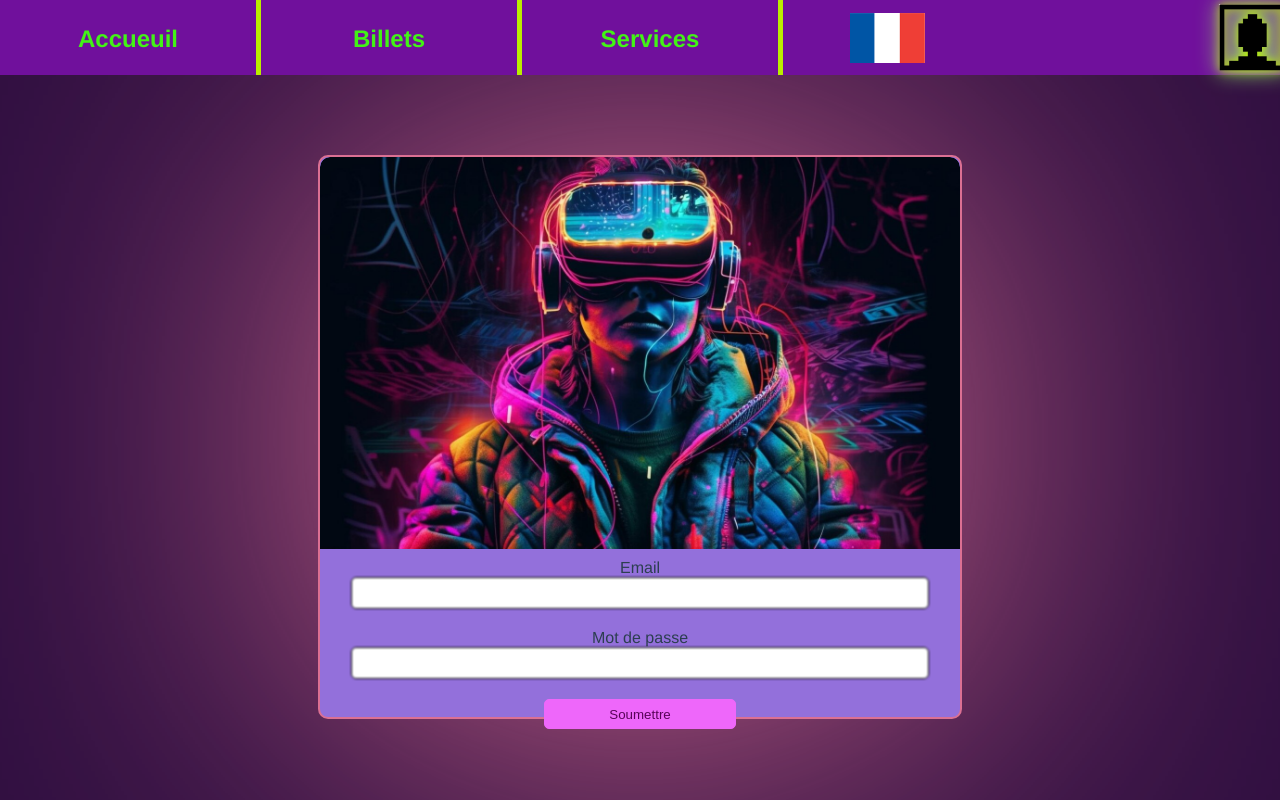
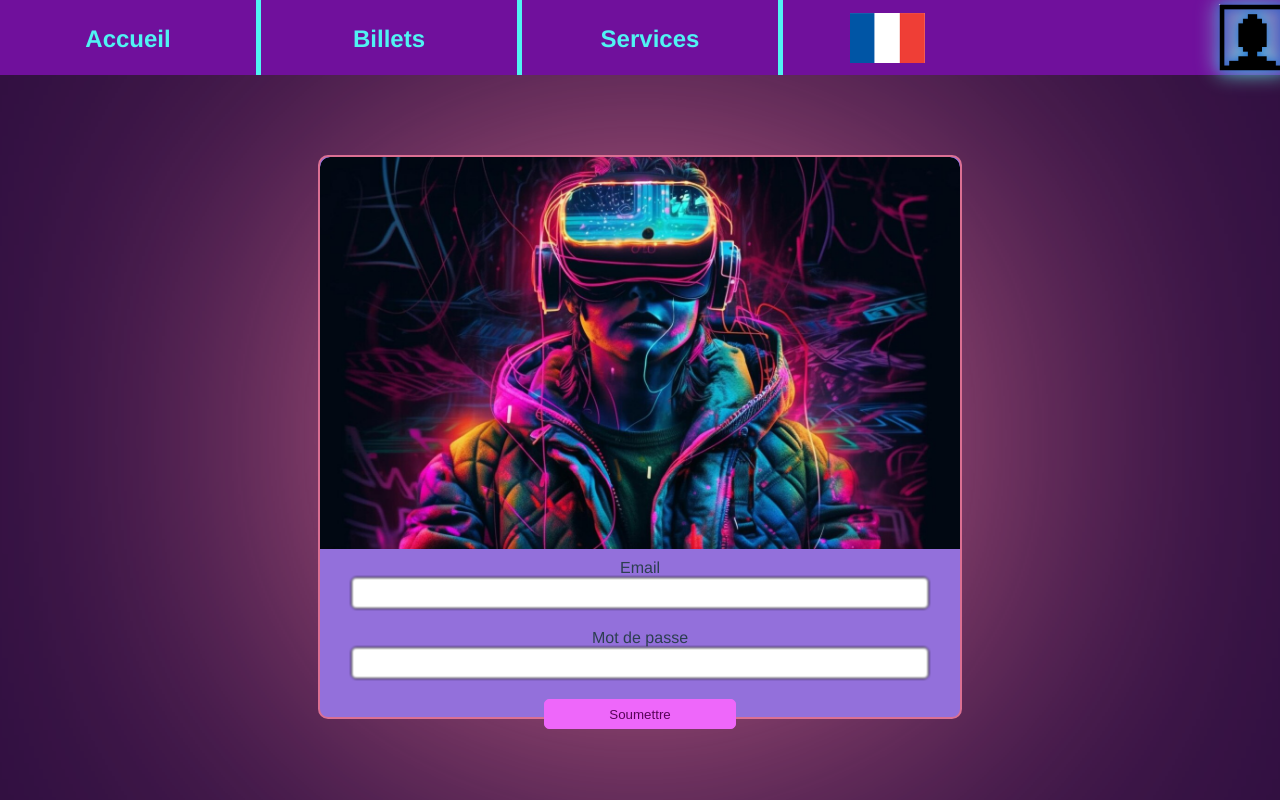
Before and after one commit to ProjetSuperGeekyWeek/Super_Geeky_Week, a Vue app: page /authentification in a window 1280 px wide. Shown: the top 800 px of the page. Built offline with nearby package versions, Linux system fonts and the light colour scheme.

Commit message:
modif couleurs

```diff
--- a/src/App.vue
+++ b/src/App.vue
@@ -2,7 +2,7 @@
   <div id="app">
     <span id="nav-filler"></span>
     <nav>
-        <router-link to="/" class="gauche"><h2>Accueuil</h2></router-link>
+        <router-link to="/" class="gauche"><h2>Accueil</h2></router-link>
         <router-link to="/billets" class="gauche"><h2>Billets</h2></router-link>
         <router-link to="/services" class="gauche"><h2>Services</h2></router-link>
         <button id="box-langue" @click="changeLangue()">
@@ -75,14 +75,14 @@ nav {
 
 nav a, nav div {
   font-weight: bold;
-  color: #42f316;
+  color: #50f3f3;
   text-decoration: none;
   height: 50px;
   text-align: center;
 }
 
 .gauche{
-  border-right: #baee00 5px solid;
+  border-right: #50f3f3 5px solid;
   width: 20%;
   padding-top: 25px;
 }
@@ -110,24 +110,24 @@ nav a, nav div {
 .authentification-nav img{
   width: 75px;
   height: 75px;
-  filter: drop-shadow(0px 0px 5px #baee00);
+  filter: drop-shadow(0px 0px 5px #1e65cf);
 }
 
 nav .gauche:hover {
-  color: #baee00;
-  background-color: #2c3e50;
+  color: #50f3f3;
+  background-color: #2c4c50;
   transition: 0.3s;
 }
 
 .authentification-nav:hover {
-  filter: drop-shadow(0px 0px 10px #fa3636);
+  filter: drop-shadow(0px 0px 10px #36d3fa);
 }
 
 nav a.router-link-exact-active {
-  color: #42b983;
+  color: #47e2e7;
 }
 
 .authentification-nav a.router-link-exact-active {
-  filter: drop-shadow(0px 0px 10px #99e96a);
+  filter: drop-shadow(0px 0px 10px #7affed);
 }
 </style>
--- a/src/components/FormulaireAuthentification.vue
+++ b/src/components/FormulaireAuthentification.vue
@@ -149,7 +149,7 @@ button {
     width: 30%;
     height: 30px;
     border-radius: 5px;
-    border: 1px solid black;
+    border: 1px solid;
     margin-bottom: 10px;
     background-color: rgb(238, 103, 250);
     cursor: pointer;
```
